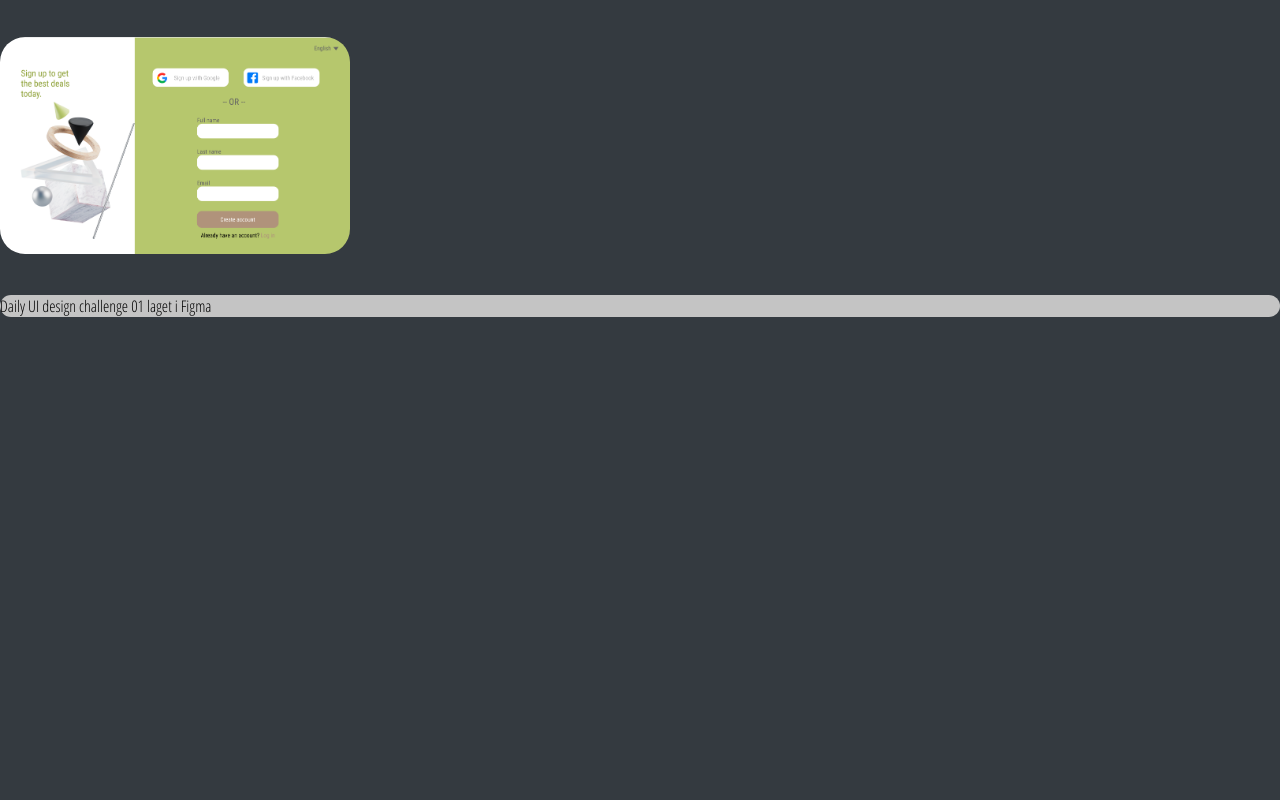
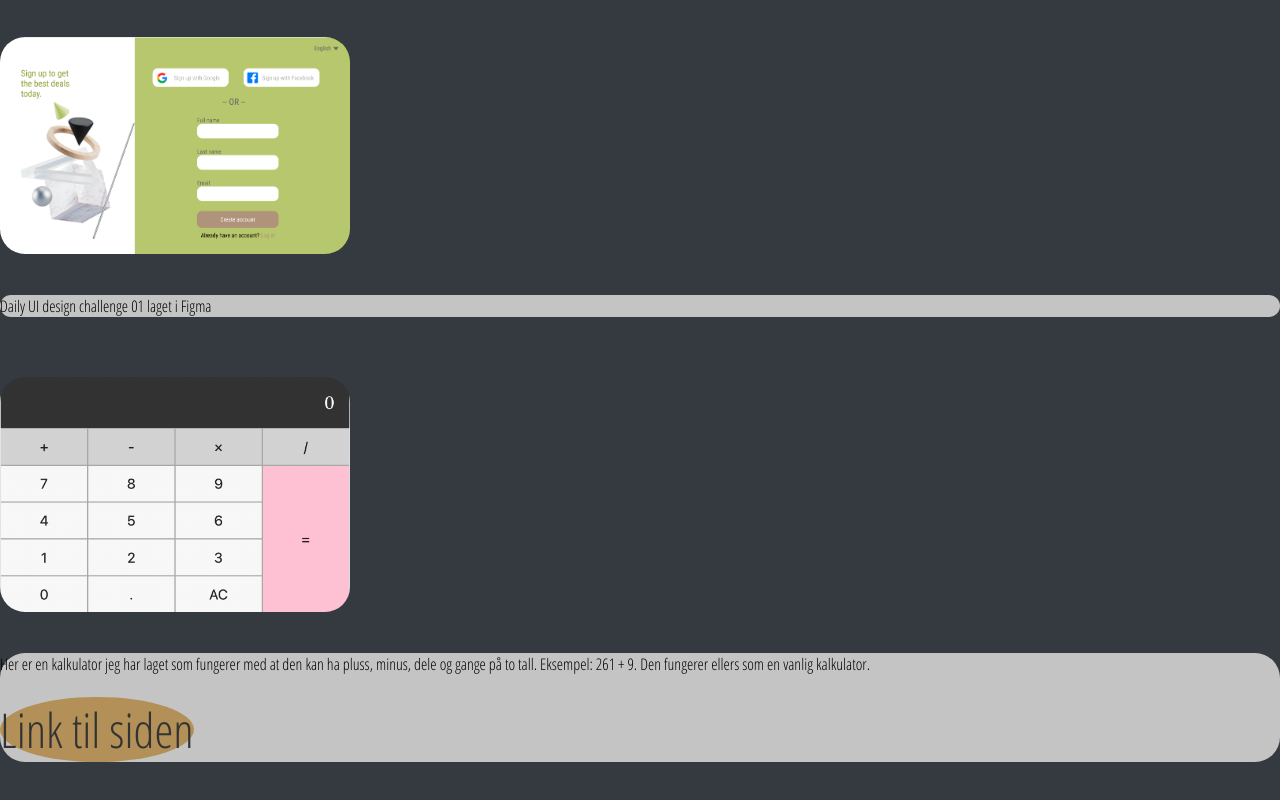
Before and after one commit to Anne-Lise1991/CV, a plain HTML site: page prosjekter.html in a window 1280 px wide. Shown: the part 2338-3138 px from the top of the page. Before the commit the page ends 2715 px from the top, so only its background shows below. Drawn offline with Linux system fonts and the light colour scheme.

Commit message:
calculator added

```diff
--- a/prosjekter.html
+++ b/prosjekter.html
@@ -79,6 +79,16 @@
   <img src="images/Skjermbilde 2021-08-18 kl. 10.43.44.png" alt="Sign up page">
   <p> Daily UI design challenge 01 laget i Figma </p>
   </div>
+
+  <div class="c-one">
+    <img src="images/Skjermbilde 2021-10-29 kl. 09.34.08.png" alt="Calculator">
+    <p> Her er en kalkulator jeg har laget som fungerer med at den kan ha pluss, minus, dele og gange p&aring to tall.
+      Eksempel: 261 + 9. Den fungerer ellers som en vanlig kalkulator.
+      <br>
+      <br>
+      <a href="https://anne-lise1991.github.io/Calculator/" target="_blank"> Link til siden</a>
+    </p>
+    </div>
 </div>
 
 <div class="menu">
```
Also changed, not shown: images/Skjermbilde 2021-10-29 kl. 09.34.08.png (added), 2 other files.
